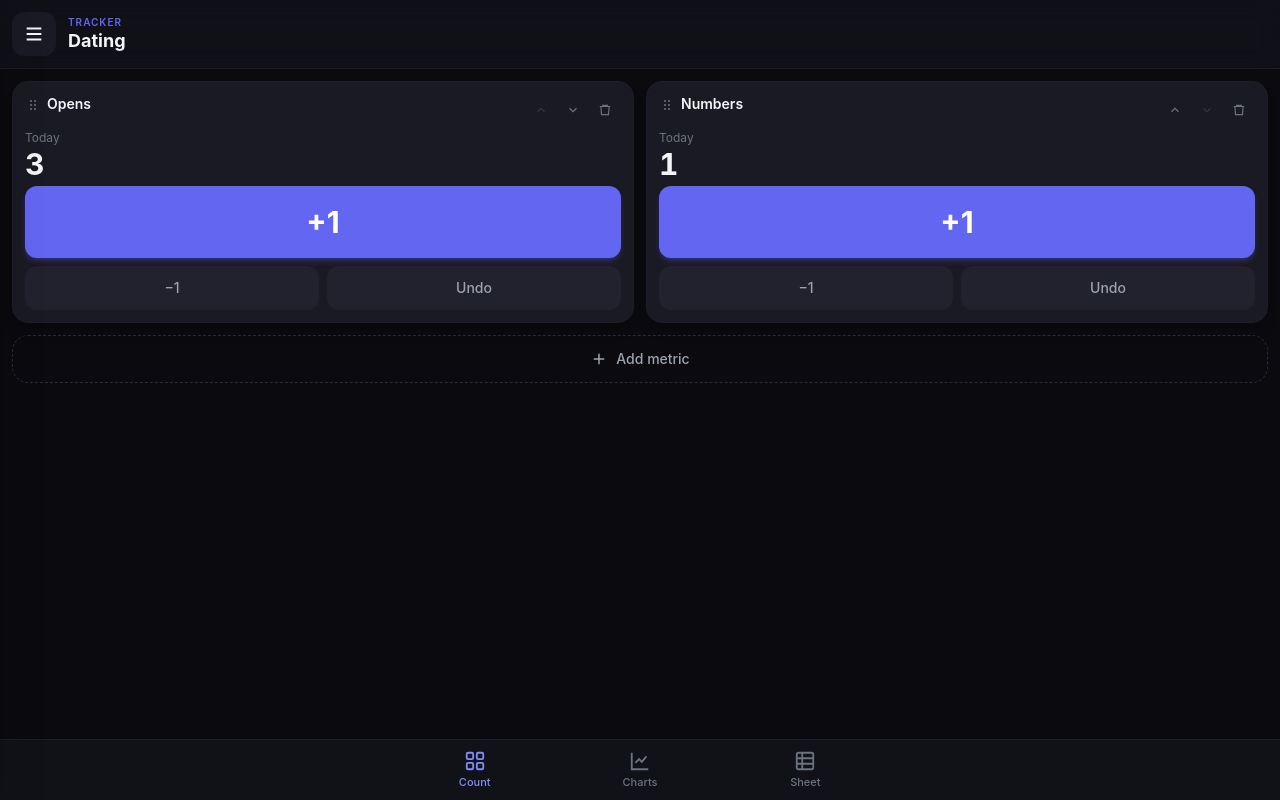
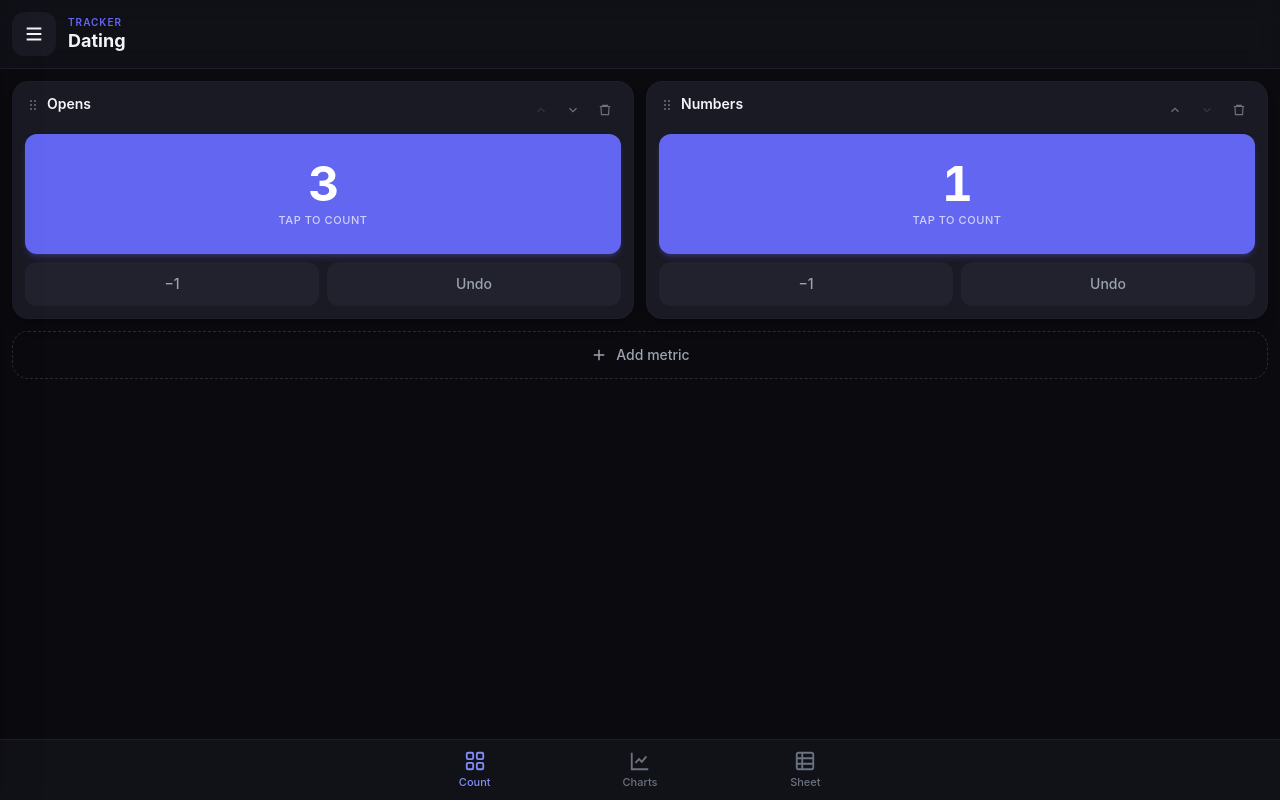
Before and after one commit to ZackPlauche/tracker, a React (Vite) app: page / in a window 1280 px wide. Built offline with nearby package versions, Linux system fonts and the light colour scheme.

Commit message:
Count button shows today's number; keep v1 snapshot tag

```diff
--- a/src/components/MetricCard.tsx
+++ b/src/components/MetricCard.tsx
@@ -56,7 +56,7 @@ export function MetricCard({
       } ${isDragOver ? 'ring-2 ring-accent' : ''}`}
       {...dragHandleProps}
     >
-      <div className="flex items-start justify-between gap-1 px-3 pt-3 pb-1">
+      <div className="flex items-start justify-between gap-1 px-3 pt-3 pb-2">
         <div className="flex min-w-0 flex-1 items-center gap-1.5">
           <span
             className="mt-0.5 cursor-grab touch-none text-text-dim active:cursor-grabbing"
@@ -136,18 +136,18 @@ export function MetricCard({
         </div>
       </div>
 
-      <div className="px-3 pb-1">
-        <p className="text-xs text-text-dim">Today</p>
-        <p className="text-3xl font-bold tabular-nums tracking-tight text-text">{todayCount}</p>
-      </div>
-
       <button
         type="button"
         onClick={onIncrement}
-        className="tap-feedback mx-3 mb-2 flex min-h-[4.5rem] flex-1 items-center justify-center rounded-xl bg-accent text-3xl font-bold text-white shadow-md shadow-accent/25 transition-colors hover:bg-accent-hover active:scale-[0.97]"
-        aria-label={`Add 1 to ${metric.name}`}
+        className="tap-feedback mx-3 mb-2 flex min-h-[7.5rem] flex-1 flex-col items-center justify-center gap-1 rounded-xl bg-accent text-white shadow-md shadow-accent/25 transition-colors hover:bg-accent-hover active:scale-[0.97]"
+        aria-label={`Add 1 to ${metric.name}. Current count ${todayCount}`}
       >
-        +1
+        <span className="text-5xl font-bold tabular-nums leading-none tracking-tight">
+          {todayCount}
+        </span>
+        <span className="text-[11px] font-medium uppercase tracking-wider text-white/70">
+          tap to count
+        </span>
       </button>
 
       <div className="flex gap-2 px-3 pb-3">
```
Also changed, not shown: 1 other file (tests, documents, lock files or other folders).
